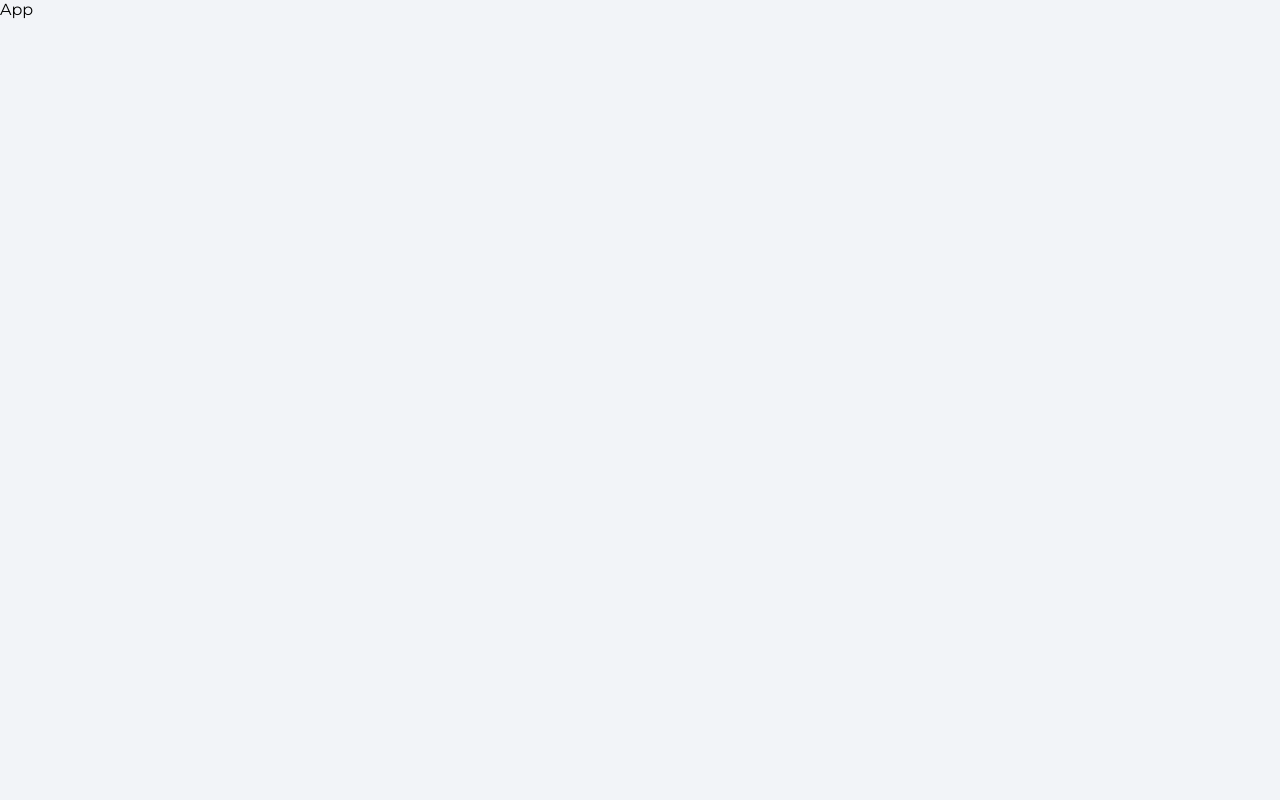
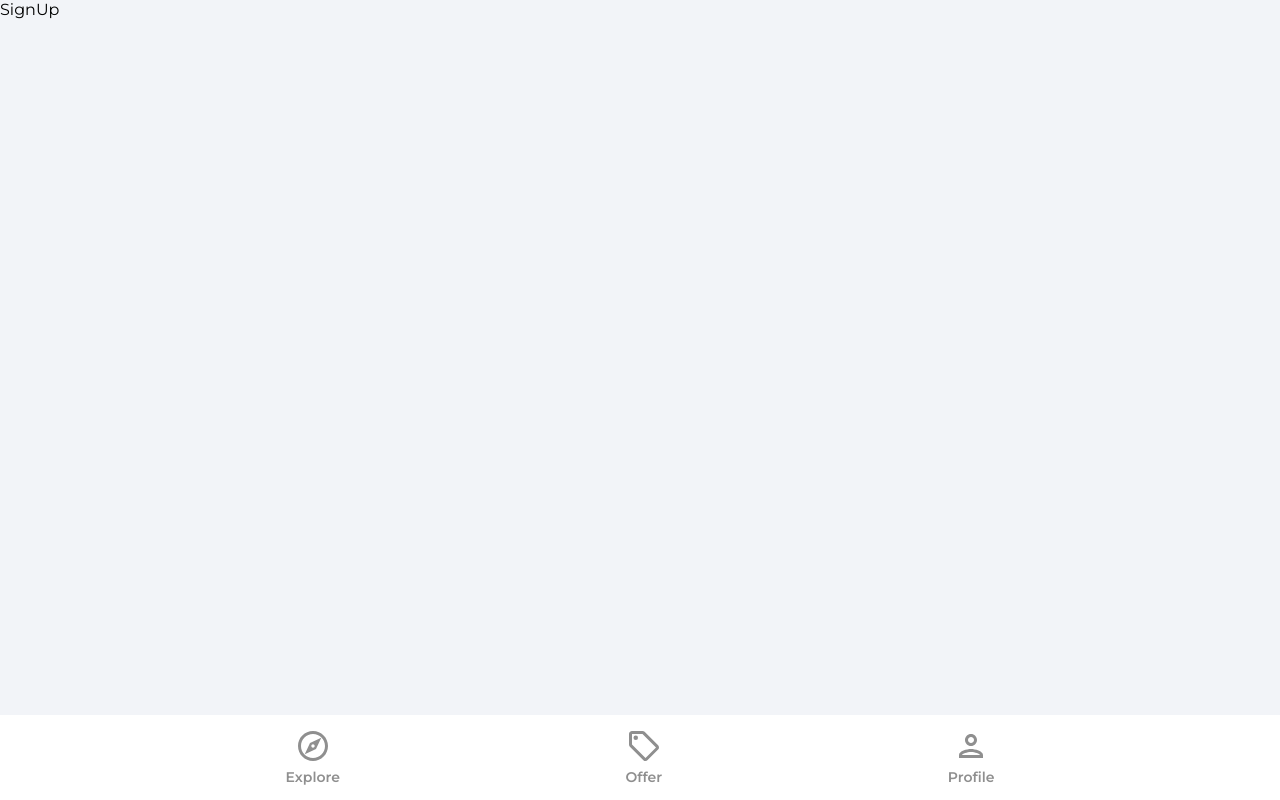
Before and after one commit to nghi9994/demo-house-marketplace, a React (Create React App) app: page /sign-up in a window 1280 px wide. Built offline with nearby package versions, Linux system fonts and the light colour scheme.

Commit message:
Feat: Create route & navbar

```diff
--- a/package.json
+++ b/package.json
@@ -42,5 +42,8 @@
       "last 1 firefox version",
       "last 1 safari version"
     ]
+  },
+  "devDependencies": {
+    "@types/styled-components": "^5.1.26"
   }
 }
--- a/public/index.html
+++ b/public/index.html
@@ -24,7 +24,7 @@
       work correctly both with client-side routing and a non-root public URL.
       Learn how to configure a non-root public URL by running `npm run build`.
     -->
-    <title>React App</title>
+    <title>House Marketplace</title>
   </head>
   <body>
     <noscript>You need to enable JavaScript to run this app.</noscript>
--- a/src/App.tsx
+++ b/src/App.tsx
@@ -1,9 +1,21 @@
 import React from 'react';
+import {BrowserRouter as Router, Routes, Route} from 'react-router-dom'
+import { Navbar } from './components';
+import { Explore, Offers, SignIn, SignUp } from './pages';
 
 function App() {
   return (
     <>
-      <div>App</div>
+      <Router>
+        <Routes>
+          <Route path="/" element={<Explore />} />
+          <Route path="/offers" element={<Offers />} />
+          <Route path="/profile" element={<SignIn />} />
+          <Route path="/sign-in" element={<SignIn />} />
+          <Route path="/sign-up" element={<SignUp />} />
+        </Routes>
+        <Navbar />
+      </Router>
     </>
   );
 }
--- /dev/null
+++ b/src/components/Navbar/Navbar.tsx
@@ -0,0 +1,39 @@
+import { useNavigate, useLocation } from 'react-router-dom'
+import {ReactComponent as OfferIcon} from '../../assets/svg/localOfferIcon.svg'
+import {ReactComponent as ExploreIcon} from '../../assets/svg/exploreIcon.svg'
+import {ReactComponent as PersonOutlineIcon} from '../../assets/svg/personOutlineIcon.svg'
+import { NavbarWrapper } from './style'
+
+interface Props {}
+
+export const Navbar = (prop: Props) => {
+  const location = useLocation()
+  const navigate = useNavigate()
+
+  const pathMatchRoute = (route: string) => {
+    if (route === location.pathname) {
+      return true
+    }
+  }
+
+  return (
+    <NavbarWrapper className='navbar'>
+      <nav className="navbarNav">
+        <ul className="navbarListItems">
+          <li className="navbarListItem" onClick={() => navigate('/')}>
+            <ExploreIcon fill={pathMatchRoute('/') ? '#2c2c2c' : '#8f8f8f'} width='36px' height='36px' />
+            <p className={pathMatchRoute('/') ? 'navbarListItemNameActive' : 'navbarListItemName'}>Explore</p>
+          </li>
+          <li className="navbarListItem" onClick={() => navigate('/offers')}>
+            <OfferIcon fill={pathMatchRoute('/offers') ? '#2c2c2c' : '#8f8f8f'} width='36px' height='36px' />
+            <p className={pathMatchRoute('/offers') ? 'navbarListItemNameActive' : 'navbarListItemName'}>Offer</p>
+          </li>
+          <li className="navbarListItem" onClick={() => navigate('/profile')}>
+            <PersonOutlineIcon fill={pathMatchRoute('/profile') ? '#2c2c2c' : '#8f8f8f'} width='36px' height='36px' />
+            <p className={pathMatchRoute('/profile') ? 'navbarListItemNameActive' : 'navbarListItemName'}>Profile</p>
+          </li>
+        </ul>
+      </nav>
+    </NavbarWrapper>
+  )
+}
--- /dev/null
+++ b/src/components/Navbar/style.ts
@@ -0,0 +1,48 @@
+import styled from 'styled-components';
+
+export const NavbarWrapper = styled.footer`
+  &.navbar {
+    position: fixed;
+    left: 0;
+    bottom: 0;
+    right: 0;
+    height: 85px;
+    background-color: #ffffff;
+    z-index: 1000;
+    display: flex;
+    justify-content: center;
+    align-items: center;
+  }
+
+  .navbarNav {
+    width: 100%;
+    margin-top: 0.75rem;
+    overflow-y: hidden;
+  }
+
+  .navbarListItems {
+    margin: 0;
+    padding: 0;
+    display: flex;
+    justify-content: space-evenly;
+    align-items: center;
+  }
+
+  .navbarListItem {
+    cursor: pointer;
+    display: flex;
+    flex-direction: column;
+    align-items: center;
+  }
+
+  .navbarListItemName,
+  .navbarListItemNameActive {
+    margin-top: 0.25rem;
+    font-size: 14px;
+    font-weight: 600;
+    color: #8f8f8f;
+  }
+  .navbarListItemNameActive {
+    color: #2c2c2c;
+  }
+`
--- /dev/null
+++ b/src/components/index.ts
@@ -0,0 +1,3 @@
+import { Navbar } from './Navbar/Navbar'
+
+export {Navbar}
```
Also changed, not shown: 1 other file (tests, documents, lock files or other folders).
